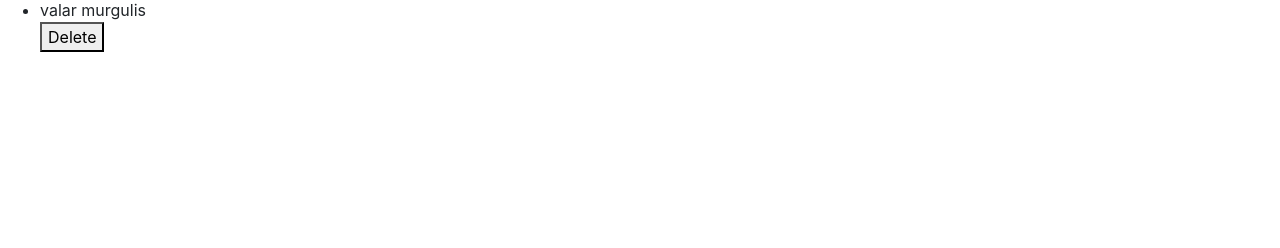
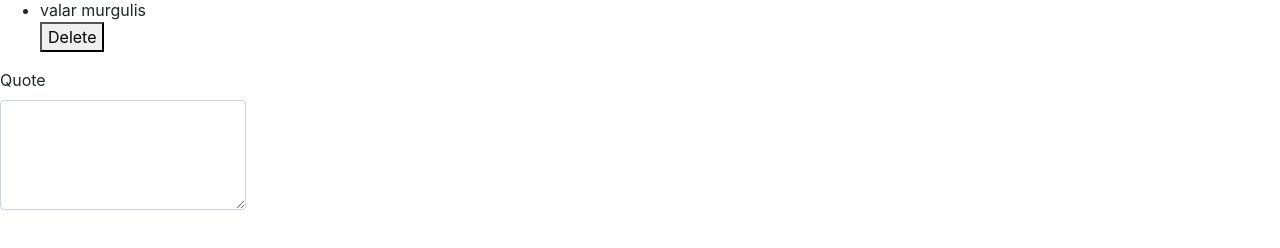
Before and after one commit to MbuguaMwaura/Quote, an Angular app: page / in a window 1280 px wide. Shown: the part 272-520 px from the top of the page. Built offline with nearby package versions, Linux system fonts and the light colour scheme.

Commit message:
adds a textarea to type the quote

```diff
--- a/src/app/app.module.ts
+++ b/src/app/app.module.ts
@@ -1,6 +1,6 @@
 import { BrowserModule } from '@angular/platform-browser';
 import { NgModule } from '@angular/core';
-
+import { FormsModule } from '@angular/forms'
 import { AppRoutingModule } from './app-routing.module';
 import { AppComponent } from './app.component';
 import { QuoteComponent } from './quote/quote.component';
@@ -16,7 +16,8 @@ import { QuoteFormComponent } from './quote-form/quote-form.component';
   ],
   imports: [
     BrowserModule,
-    AppRoutingModule
+    AppRoutingModule,
+    FormsModule
   ],
   providers: [],
   bootstrap: [AppComponent]
--- a/src/app/quote-form/quote-form.component.html
+++ b/src/app/quote-form/quote-form.component.html
@@ -1,3 +1,12 @@
-<p>
-  quote-form works!
-</p>
+<div class="container-fluid">
+  <div class="row">
+    <form>
+      <div class="form-group">
+
+        <label for="quote">Quote</label>
+        <textarea class="form-control" id="text" rows="4" required></textarea>
+
+      </div>
+    </form>
+  </div>
+</div>
--- a/src/app/quote/quote.component.html
+++ b/src/app/quote/quote.component.html
@@ -1,10 +1,14 @@
 <div class="jumbotron">
-<h1> My Quotes </h1>
+  <h1> My Quotes </h1>
 </div>
 <ul>
   <div *ngFor='let quote of quotes;let i = index'>
-      <li >{{quote.name}}</li>
-      <app-quote-details [quote]='quote'(isComplete)= 'deleteQuote($event,i)'></app-quote-details>
+    <li>{{quote.name}}</li>
+    <app-quote-details [quote]='quote' (isComplete)='deleteQuote($event,i)'></app-quote-details>
   </div>
 </ul>
-<div class="container-fluid"></div>
+<div class="container-fluid">
+  <div class="row">
+    <app-quote-form></app-quote-form>
+  </div>
+</div>
```
